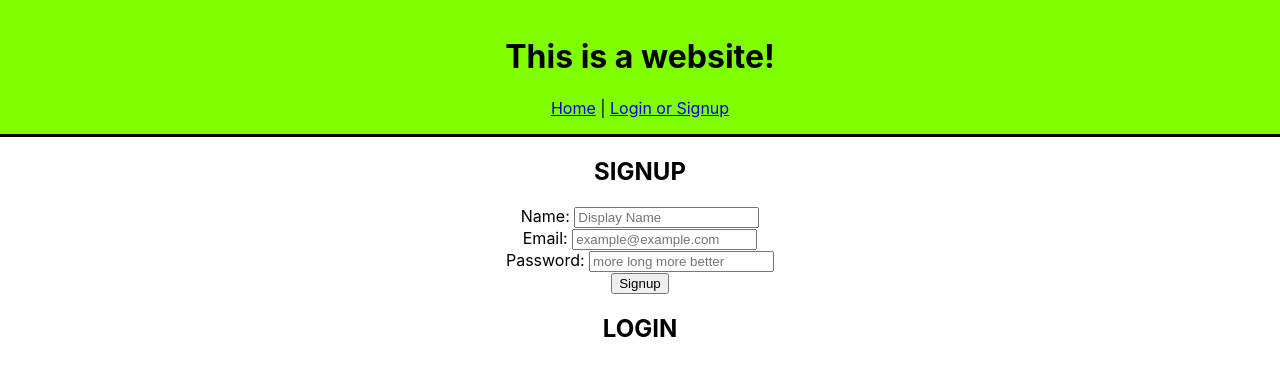
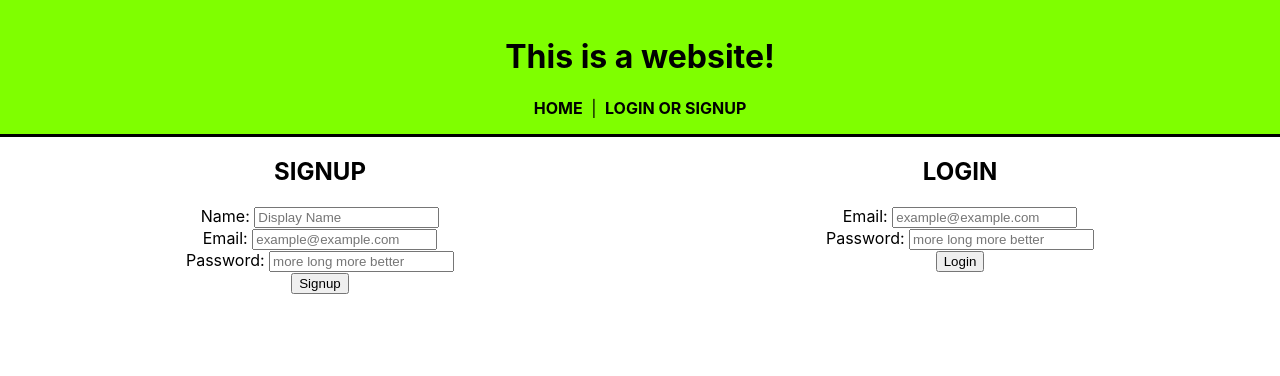
Before and after one commit to sameghosts/mern-auth-client, a React (Create React App) app: page /auth in a window 1280 px wide. Shown: the top 376 px of the page. Built offline with nearby package versions, Linux system fonts and the light colour scheme.

Commit message:
sweet auth plus Basic error handling

```diff
--- a/src/App.js
+++ b/src/App.js
@@ -11,13 +11,21 @@ function App() {
 
   const handleAuth = user => {
     console.log('Handling Authentication....')
-    setCurrentUser(user);
-    setIsAuthenticated(true);
+    if (user){
+      // sick add user stuff
+      setCurrentUser(user);
+      setIsAuthenticated(true);
+    } else {
+      // clear it all out
+      setCurrentUser(null);
+      setIsAuthenticated(false);
+      localStorage.removeItem('jwtToken');
+    }
   }
   return (
     <div className="App">
       {/* TODO: remove this div and style more intentionally */}
-      <Header currentUser={currentUser} />
+      <Header currentUser={currentUser} handleAuth={handleAuth} />
       <Content
       currentUser={currentUser}
       isAuthenticated={isAuthenticated}
--- a/src/components/Content.js
+++ b/src/components/Content.js
@@ -1,7 +1,16 @@
-import { Route } from 'react-router-dom';
+import { Route, Redirect } from 'react-router-dom';
 import Home from './Pages/Home';
 import Auth from './Pages/Auth';
 import Profile from './Pages/Profile';
+
+const PrivateRoute = ({ component: Component, ...rest }) => {
+  const token = localStorage.getItem('jwtToken');
+  return <Route {...rest} render={(renderProps) => (
+    token ?
+    <Component {...rest} {...renderProps} /> :
+    <Redirect to="/auth" />
+  )}/>
+}
 
 const Content = (props) => {
   return(
@@ -10,7 +19,13 @@ const Content = (props) => {
       <Route path='/auth' render={(renderProps) => (
         <Auth handleAuth={props.handleAuth} {...renderProps} />
       )}/>
-      <Route path='/profile' component={Profile} />
+      <PrivateRoute path="/profile"
+        component={Profile}
+        currentUser={props.currentUser}
+        handleAuth={props.handleAuth}
+      />
+      {/* <Route path='/profile' render={(renderProps) => (
+        <Profile currentUser={props.currentUser} handleAuth={props.handleAuth} {...renderProps} />  )} /> */}
     </main>
   );
 };
--- a/src/components/Pages/Profile.js
+++ b/src/components/Pages/Profile.js
@@ -1,5 +1,6 @@
 import axios from 'axios';
 import { useEffect, useState} from 'react';
+import { Redirect } from 'react-router-dom';
 
 const Profile = (props) => {
   const [message, setMessage] = useState('Loading msg....');
@@ -10,9 +11,10 @@ const Profile = (props) => {
         setMessage(response.data.message);
       }).catch(err => {
         console.log('Bad news bears, there is an error:\n', err);
-        setMessage(err.message);
+        props.handleAuth(null);
       })
   }, []);
+  if (!props.currentUser) return <Redirect to="/auth" />
   return(
     <div>
       <h1>PROFILE PAGE</h1>
--- a/src/components/partials/Header.js
+++ b/src/components/partials/Header.js
@@ -8,15 +8,15 @@ const Header = (props) => {
   }
 
   let conditionalLinks = props.currentUser ?
-    <nav>
-      <Link to="/">Home</Link>{'  |  '}
-      <Link to="/profile">Profile</Link>
-      <span>Logout</span>
+    <nav >
+      <Link to="/" className="nav-link">Home</Link>{'  |  '}
+      <Link to="/profile" className="nav-link">Profile</Link>
+      <span  className="nav-link" onClick={e => props.handleAuth(null)}>Logout</span>
       {/* TODO Logout link styling and functionality */}
     </nav> :
-    <nav>
-      <Link to="/">Home</Link>{'  |  '}
-      <Link to="/auth">Login or Signup</Link>
+    <nav >
+      <Link to="/" className="nav-link">Home</Link>{'  |  '}
+      <Link to="/auth" className="nav-link">Login or Signup</Link>
     </nav>
 
 
--- a/src/components/partials/Login.js
+++ b/src/components/partials/Login.js
@@ -1,7 +1,67 @@
+import { useState, useEffect } from 'react';
+import axios from 'axios';
+import setAuthToken from '../../utilities/setAuthToken';
+import { Redirect } from 'react-router-dom';
+
+// TODO: Move into its own partial file
+
+const Error = (props) => {
+  useEffect(() => {
+    console.log(props.error)
+  }, [])
+  return (
+    <div className="error-card">
+      <h3>There was an issue</h3>
+      <p>{props.error.message}</p>
+    </div>
+  )
+}
+
 const Login = (props) => {
+  const [email, setEmail] = useState('');
+  const [password, setPassword] = useState('');
+  const [redirect, setRedirect] = useState(false);
+  const [error, setError] = useState(null);
+
+  const handleSubmit = e => {
+    e.preventDefault();
+
+    axios.post(
+      `${process.env.REACT_APP_SERVER_URL}/api/login`,
+      {email, password}
+    ).then( response => {
+      localStorage.setItem('jwtToken', response.data.token);
+      setAuthToken(response.data.token);
+      props.handleAuth(response.data.user);
+      setRedirect(true);
+    }).catch(setError);
+  }
+  if (redirect) return <Redirect to="/profile" />
   return(
     <section>
+      {error ? <Error error={error} /> : null}
       <h1>LOGIN</h1>
+      <form onSubmit={handleSubmit}>
+        <div className="form-elem">
+          <label htmlFor="email">Email:   </label>
+          <input
+            type="email"
+            name="email"
+            placeholder="example@example.com"
+            onChange={e => setEmail(e.target.value)}
+          />
+        </div>
+        <div className="form-elem">
+          <label htmlFor="password">Password:   </label>
+          <input
+            type="password"
+            name="password"
+            placeholder="more long more better"
+            onChange={e => setPassword(e.target.value)}
+          />
+        </div>
+        <input type="submit" value="Login" />
+      </form>
     </section>
   );
 };
--- a/src/index.css
+++ b/src/index.css
@@ -11,3 +11,22 @@ code {
   font-family: source-code-pro, Menlo, Monaco, Consolas, 'Courier New',
     monospace;
 }
+
+.nav-link {
+  text-decoration: none;
+  text-transform: uppercase;
+  color: black;
+  padding: .25em;
+  font-weight: 700;
+}
+.nav-link:hover {
+  color: rgb(104, 134, 218);
+  border-bottom: 1px solid black;
+
+}
+
+.auth-panel {
+  display: flex;
+  flex-direction: row;
+  justify-content: space-around;
+}
```
